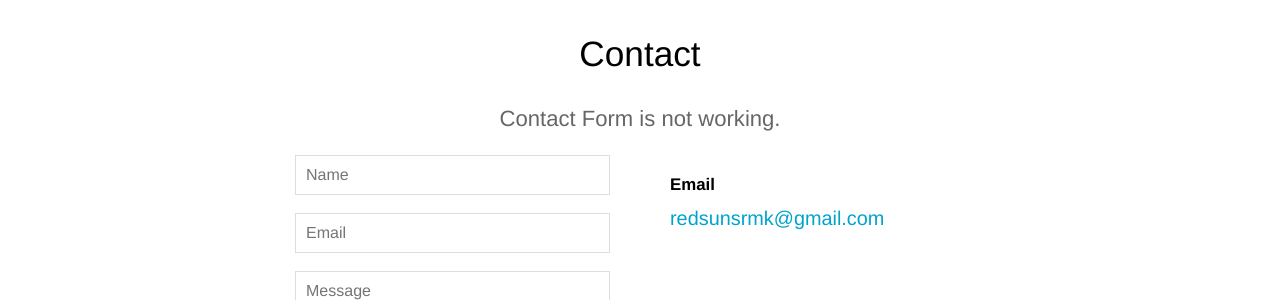
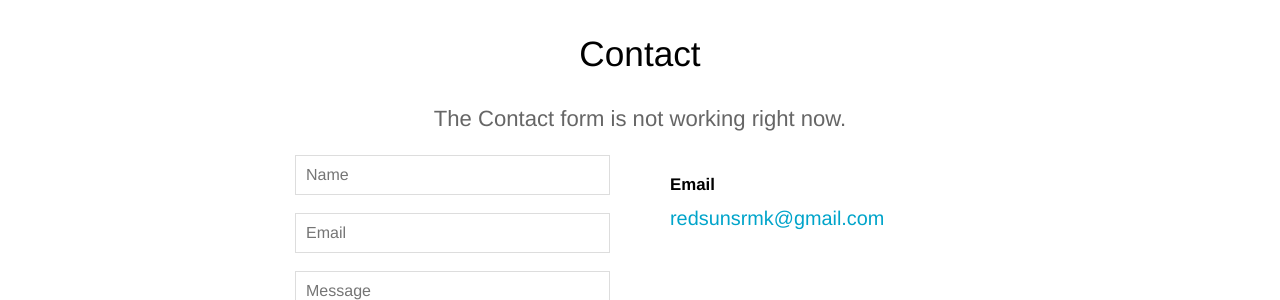
Before and after one commit to RedSunsRMK/redsunsrmk.github.io, a Jekyll site: the page built from contact.html, in a window 1280 px wide. Shown: the part 140-440 px from the top of the page. Built offline with Jekyll 4.4.1, drawn with Linux system fonts in a browser that asks for light colours.

Commit message:
Update contact.html

```diff
--- a/contact.html
+++ b/contact.html
@@ -1,13 +1,7 @@
 ---
 title: Contact
 heading: Contact
-description: Contact Form is not working.
-
-map:
-  latitude: -45.8787605
-  longitude: 170.5027976
-  address: "1 George Street, Dunedin, New Zealand"
-  zoom: 13
+description: The Contact form is not working right now.
 ---
 
 <div class="contact-box">
```
